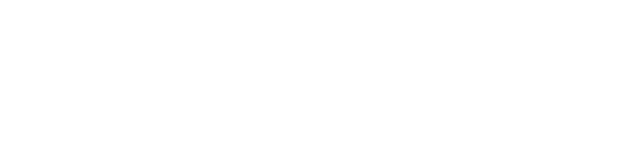
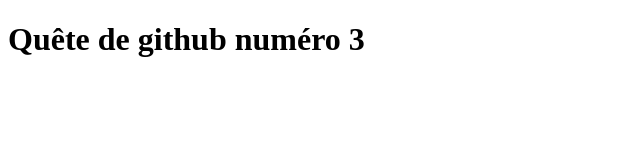
Before and after one commit to benjamin31200/My-super-Website1, a plain HTML site: page index.html in a window 1280 px wide. Shown: the whole page, without its empty margins (0-640 px from the left). Drawn offline with Linux system fonts and the light colour scheme.

Commit message:
new index.html

```diff
--- a/index.html
+++ b/index.html
@@ -2,9 +2,9 @@
 <html>
 <head>
   <meta charset="UTF-8">
-  <title>title</title>
+  <title>github 3</title>
 </head>
 <body>
-
+<h1>Quête de github numéro 3</h1>
 </body>
 </html>
```
